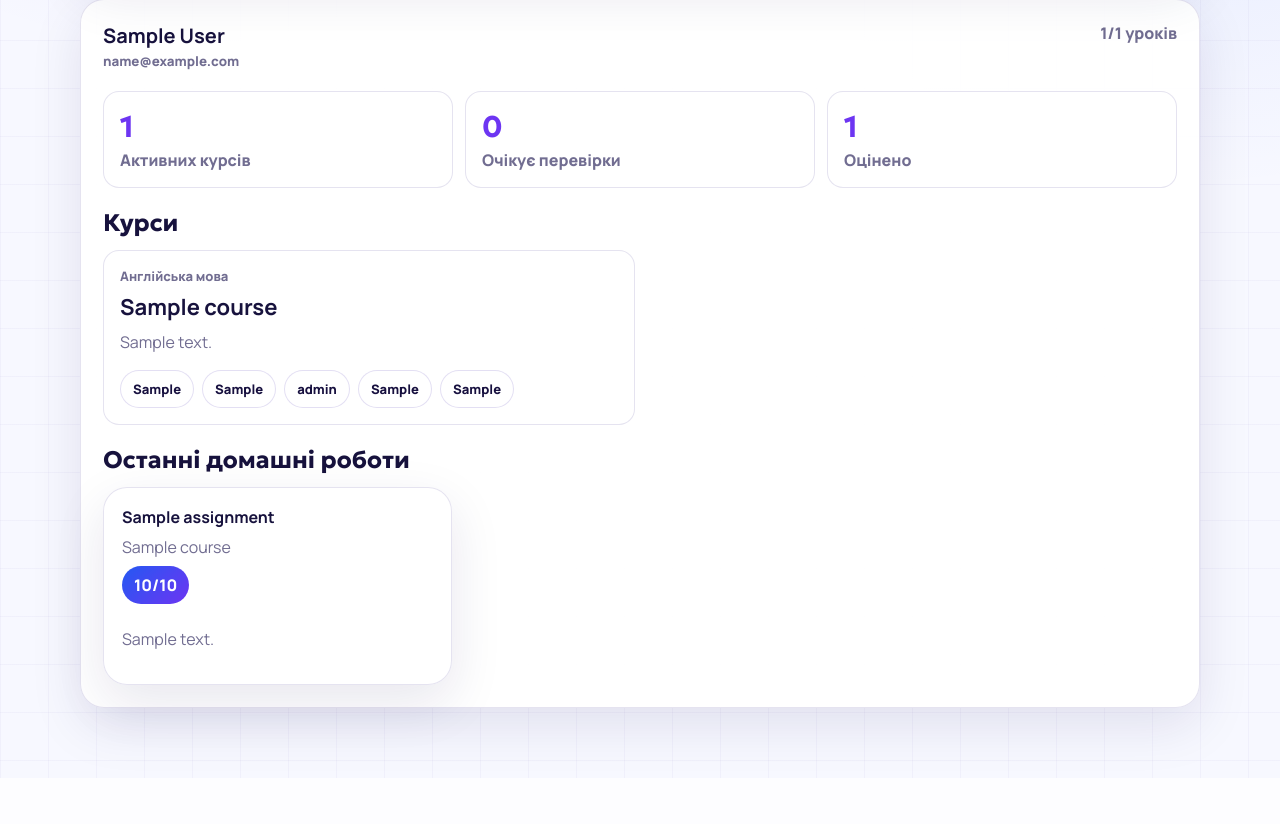
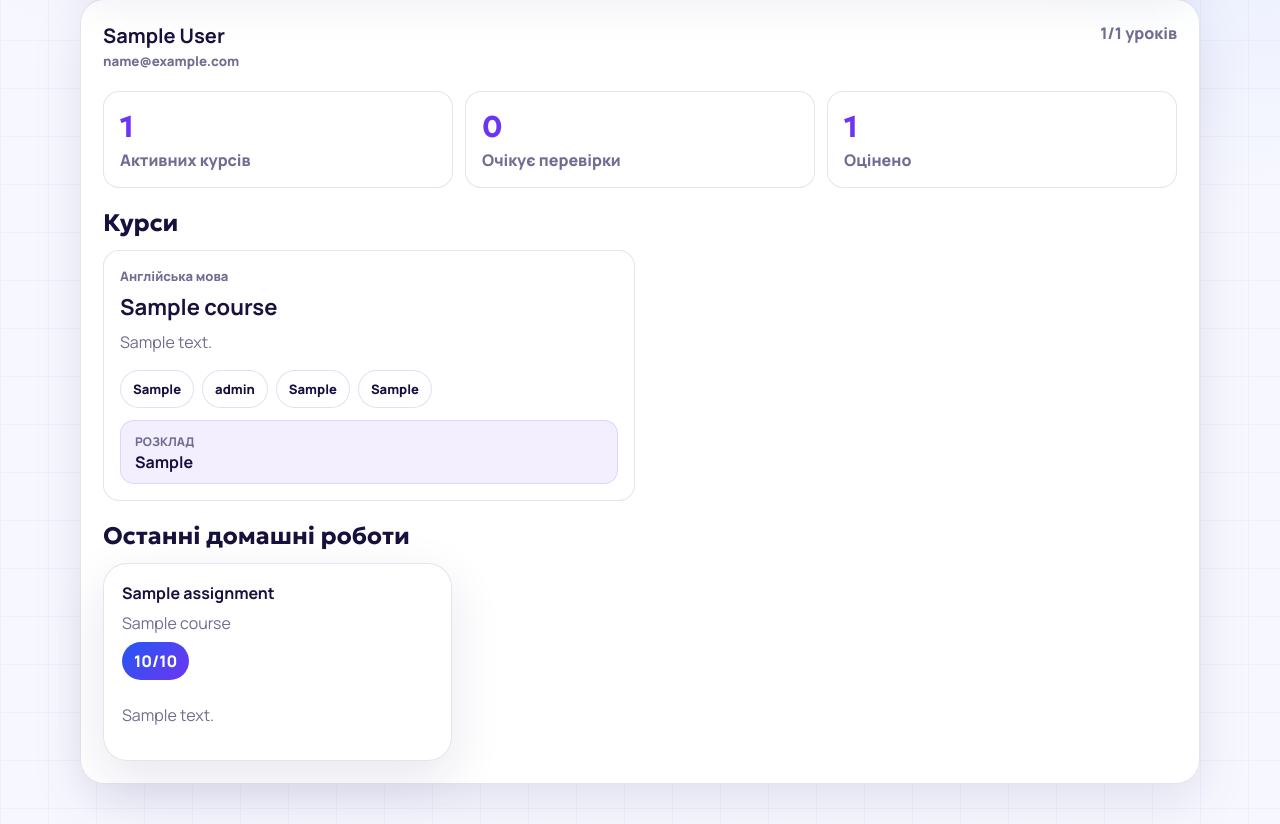
Before and after one commit to Sofier2/digital-center-platform, a Django app: page /parents/ in a window 1280 px wide. Shown: the part 440-1264 px from the top of the page. Before the commit the page ends 1218 px from the top, so only its background shows below. Run offline with Django 5.2, Linux system fonts and the light colour scheme; a user stored in the database is signed in; tables that the repository leaves empty hold one stand-in row (values such as "Sample post").

Commit message:
Separate parent course schedule

```diff
--- a/static/css/platform.css
+++ b/static/css/platform.css
@@ -946,6 +946,28 @@ main {
   margin: 4px 0 0;
 }
 
+.parent-schedule {
+  display: grid;
+  gap: 3px;
+  margin-top: 2px;
+  padding: 12px 14px;
+  background: rgba(109, 53, 242, 0.08);
+  border: 1px solid rgba(109, 53, 242, 0.14);
+  border-radius: 14px;
+}
+
+.parent-schedule span {
+  color: var(--muted);
+  font-size: 12px;
+  font-weight: 900;
+  text-transform: uppercase;
+}
+
+.parent-schedule strong {
+  color: var(--ink);
+  font-size: 16px;
+}
+
 .parent-stats strong {
   color: var(--violet);
   font-family: "Geologica", sans-serif;
--- a/templates/learning/base.html
+++ b/templates/learning/base.html
@@ -10,7 +10,7 @@
     <link rel="preconnect" href="https://fonts.googleapis.com">
     <link rel="preconnect" href="https://fonts.gstatic.com" crossorigin>
     <link href="https://fonts.googleapis.com/css2?family=Geologica:wght@500;600;700;800;900&family=Manrope:wght@400;500;600;700;800&display=swap&subset=cyrillic" rel="stylesheet">
-    <link rel="stylesheet" href="{% static 'css/platform.css' %}?v=20260615-ui9">
+    <link rel="stylesheet" href="{% static 'css/platform.css' %}?v=20260615-ui10">
   </head>
   <body>
     <header class="app-header">
--- a/templates/learning/parent_dashboard.html
+++ b/templates/learning/parent_dashboard.html
@@ -36,11 +36,14 @@
                 <p>{{ enrollment.course.short_description }}</p>
                 <ul class="meta-list">
                   <li>{{ enrollment.course.age_range }}</li>
-                  <li>{{ enrollment.course.schedule }}</li>
                   {% if enrollment.course.level %}<li>{{ enrollment.course.level }}</li>{% endif %}
                   <li>{{ enrollment.course.price }}</li>
                   <li>{{ enrollment.course.final_project }}</li>
                 </ul>
+                <div class="parent-schedule">
+                  <span>Розклад</span>
+                  <strong>{{ enrollment.course.schedule }}</strong>
+                </div>
               </a>
             {% empty %}
               <p class="muted">Активних курсів поки немає.</p>
```
